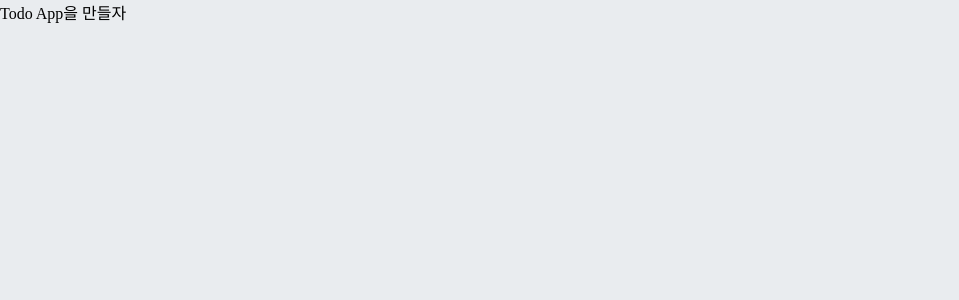
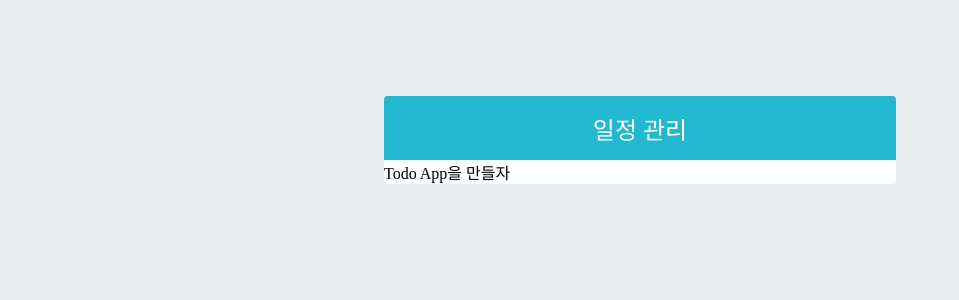
Before and after one commit to dy-kim92/todo-app, a React (Create React App) app: page / in a window 1280 px wide. Shown: the top 300 px of the page, without its empty margins (0-959 px from the left). Built offline with nearby package versions, Linux system fonts and the light colour scheme.

Commit message:
TodoTemplate 생성

```diff
--- /dev/null
+++ b/jsonconfig.json
@@ -0,0 +1,5 @@
+{
+    "compilerOptions": {
+        "target": "es6"
+    }
+}
--- a/package.json
+++ b/package.json
@@ -11,6 +11,8 @@
     "react-dom": "^18.2.0",
     "react-icons": "^4.8.0",
     "react-scripts": "5.0.1",
+    "sass": "^1.60.0",
+    "scss": "^0.2.4",
     "web-vitals": "^2.1.4"
   },
   "scripts": {
--- a/src/App.js
+++ b/src/App.js
@@ -1,8 +1,9 @@
 import logo from './logo.svg';
 import './App.css';
+import TodoTemplate from './TodoTemplate';
 
 function App() {
-  return <div>Todo App을 만들자</div>;
+    return <TodoTemplate>Todo App을 만들자</TodoTemplate>;
 }
 
 export default App;
--- /dev/null
+++ b/src/TodoTemplate.js
@@ -0,0 +1,12 @@
+import './TodoTemplate.scss';
+
+const TodoTemplate = ({ children }) => {
+    return (
+        <div className="TodoTemplate">
+            <div className="app-title">일정 관리</div>
+            <div className="content">{children}</div>
+        </div>
+    );
+};
+
+export default TodoTemplate;
--- /dev/null
+++ b/src/TodoTemplate.scss
@@ -0,0 +1,23 @@
+.TodoTemplate {
+    width: 512px;
+    //  width가 주어진 상태에서 좌우 중앙 정렬
+    margin-left: auto;
+    margin-right: auto;
+    margin-top: 6rem;
+    border-radius: 4px;
+    overflow: hidden;
+
+    .app-title {
+        background: #22b8cf;
+        color: white;
+        height: 4rem;
+        font-size: 1.5rem;
+        display: flex;
+        align-items: center;
+        justify-content: center;
+    }
+
+    .content {
+        background: white;
+    }
+}
```
Also changed, not shown: 2 other files (tests, documents, lock files or other folders).
